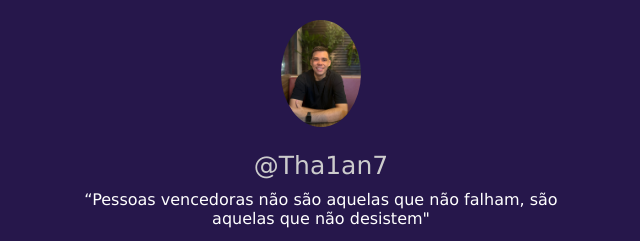
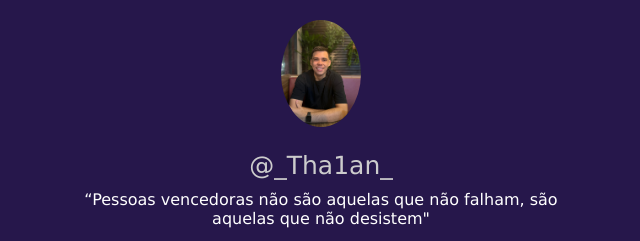
Before and after one commit to Ithaian7/projeto_portfolio, a plain HTML site: page index.html in a window 1280 px wide. Shown: the top 241 px of the page, 319-959 px from the left. Drawn offline with nearby package versions, Linux system fonts and the light colour scheme.

Commit message:
Update index.html

```diff
--- a/index.html
+++ b/index.html
@@ -13,7 +13,7 @@
     <div class="container">
         <header>
         <img src="foto_ithaian.jpeg" alt="Minha foto perfil">
-        <h1>@Tha1an7</h1>
+        <h1>@_Tha1an_</h1>
         <p>“Pessoas vencedoras não são aquelas que não falham, são aquelas que não desistem"</p>
         </header>
 
```
